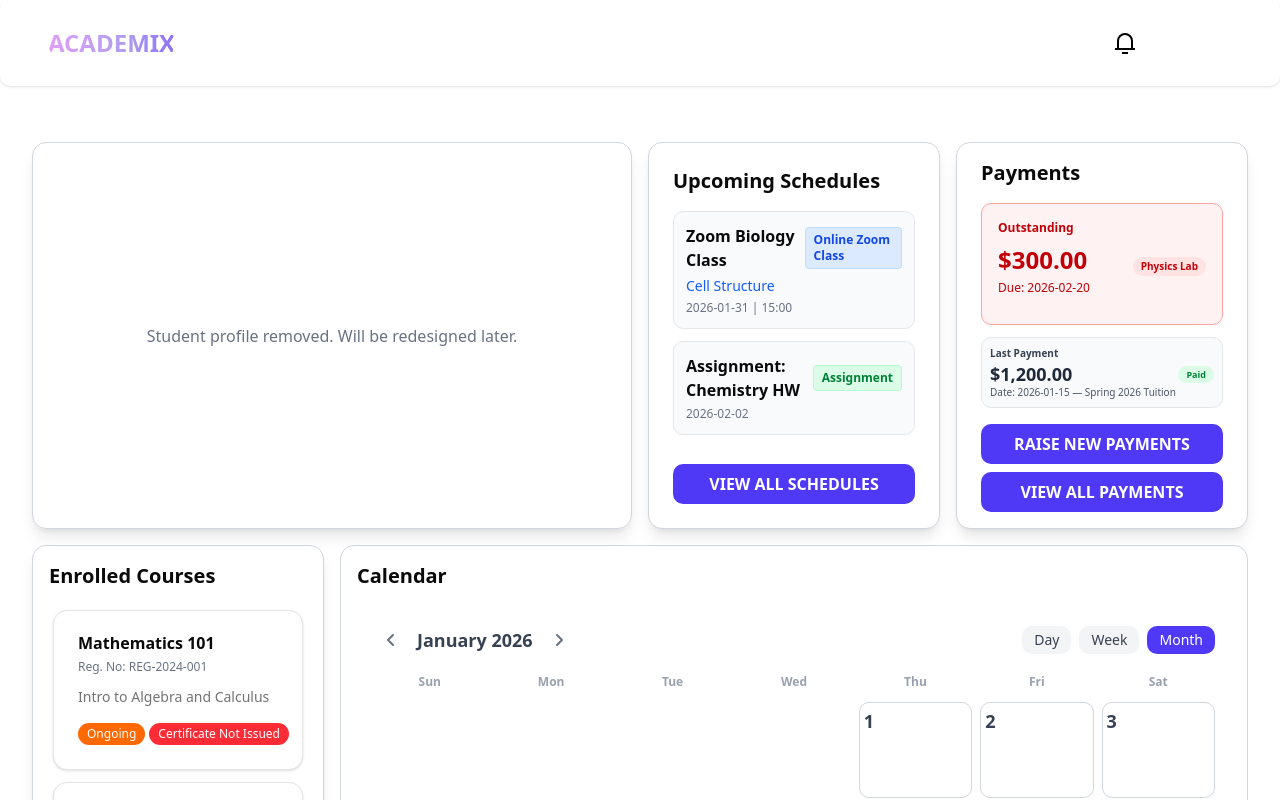
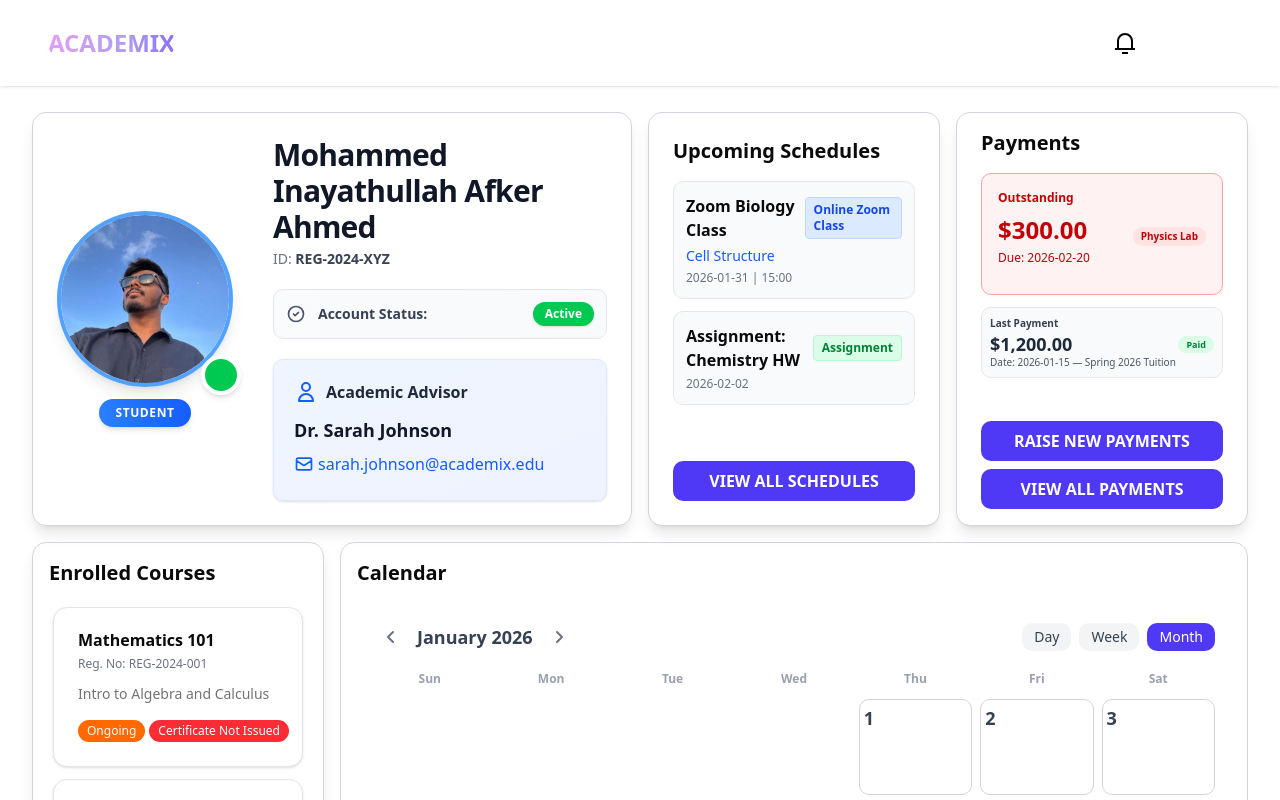
Before and after one commit to imafkerahmed/academix, a Next.js app: page /dashboard/student in a window 1280 px wide. Shown: the top 800 px of the page. Built offline with nearby package versions, Linux system fonts and the light colour scheme; some icons are missing.

Commit message:
initiated student profile

```diff
--- a/src/app/dashboard/student/page.tsx
+++ b/src/app/dashboard/student/page.tsx
@@ -7,6 +7,7 @@ import AccountCircleIcon from "@mui/icons-material/AccountCircle";
 import CourseList from "@/components/CourseList";
 import Calendar from "@/components/Calendar";
 import Section5Schedules from "@/components/Schedules";
+import StudentProfile from "@/components/student-profile";
 import StudentPayment from "@/components/student-payment";
 
 const courses = [
@@ -75,9 +76,9 @@ export default function StudentDashboard() {
   };
 
   return (
-    <div>
+    <div className="min-h-screen pt-20">
       {/* Header */}
-      <header className="flex items-center justify-between px-12 py-4 bg-white shadow mb-6 rounded-lg">
+      <header className="fixed top-0 left-0 right-0 z-50 flex items-center justify-between px-12 py-4 bg-white shadow">
         {/* Left: Title with SplitText */}
         <div className="flex items-center">
           <GradientText className="text-2xl font-bold ml-8">
@@ -125,7 +126,7 @@ export default function StudentDashboard() {
       {drawerVisible && (
         <div
           className={`
-            fixed top-0 right-0 w-full max-w-sm h-full bg-white shadow-lg z-50 flex flex-col border-l border-gray-200
+            fixed top-0 right-0 w-full max-w-sm h-full bg-white shadow-lg z-40 flex flex-col border-l border-gray-200
             transition-transform transition-opacity
             ${
               showNotifications
@@ -154,12 +155,18 @@ export default function StudentDashboard() {
       )}
       {/* Main Grid Layout */}
 
-      <div className="grid gap-4 p-4 sm:p-6 md:p-8 grid-cols-1 grid-rows-none md:grid-cols-4 md:grid-rows-3">
-        {/* Section 1 (student profile removed) */}
-        <div className="border border-gray-300 shadow-lg rounded-xl min-w-0 w-full h-full p-6 flex items-center justify-center col-span-1 md:col-span-2 md:col-start-1 md:row-start-1">
-          <div className="text-center text-gray-500">
-            Student profile removed. Will be redesigned later.
-          </div>
+      <div className="pt-20 grid gap-4 p-4 sm:p-6 md:p-8 grid-cols-1 grid-rows-none md:grid-cols-4 md:grid-rows-3">
+        {/* Section 1: Student Profile */}
+        <div className="border border-gray-300 shadow-lg rounded-xl min-w-0 w-full h-full p-4 md:p-6 col-span-1 md:col-span-2 md:col-start-1 md:row-start-1">
+          <StudentProfile
+            fullName="Mohammed Inayathullah Afker Ahmed"
+            studentId="REG-2024-XYZ"
+            role="STUDENT"
+            avatarUrl="/profile-img.jpg"
+            accountStatus="Active"
+            advisorName="Dr. Sarah Johnson"
+            advisorEmail="sarah.johnson@academix.edu"
+          />
         </div>
         {/* Section 2: Enrolled Courses */}
         <div className="border border-gray-300 shadow-lg rounded-xl min-w-0 w-full h-full p-4 md:row-span-2 md:col-start-1 md:row-start-2 flex flex-col">
--- a/src/components/student-profile.tsx
+++ b/src/components/student-profile.tsx
@@ -1,186 +1,128 @@
+"use client";
+
 import React from "react";
-import Image from "next/image";
 
-const statusColors: Record<string, string> = {
-  Ongoing: "#4F8BFF",
-  Completed: "#4FD18B",
-  "Certificate Issued": "#4FD18B",
-  "Certificate Not Issued": "#F5A623",
-};
+interface StudentProfileProps {
+  fullName: string;
+  studentId: string;
+  role: string;
+  avatarUrl: string;
+  accountStatus: string;
+  advisorName: string;
+  advisorEmail: string;
+}
 
-type Course = {
-  code: string;
-  title: string;
-  status: "Ongoing" | "Completed";
-  certificate: "Issued" | "Not Issued";
-};
+export default function StudentProfile({
+  fullName,
+  studentId,
+  role,
+  avatarUrl,
+  accountStatus,
+  advisorName,
+  advisorEmail,
+}: StudentProfileProps) {
+  return (
+    <div className="flex flex-col md:flex-row gap-8 md:gap-10 items-center">
+      {/* Avatar and Role Badge */}
+      <div className="flex flex-col items-center gap-3 shrink-0">
+        <div className="relative">
+          <img
+            src={avatarUrl}
+            alt={fullName}
+            className="w-28 h-28 md:w-44 md:h-44 rounded-full object-cover border-4 border-blue-400 shadow-lg"
+          />
+          <div className="absolute -bottom-2 -right-2 w-8 h-8 md:w-10 md:h-10 bg-green-500 rounded-full border-4 border-white shadow-md"></div>
+        </div>
+        <span className="px-4 py-1.5 bg-gradient-to-r from-blue-500 to-blue-600 text-white rounded-full text-xs font-bold uppercase tracking-wider shadow-md">
+          {role}
+        </span>
+      </div>
 
-type StudentProfileProps = {
-  name: string;
-  role: string;
-  imageUrl: string;
-  courses: Course[];
-};
+      {/* Details */}
+      <div className="flex flex-col flex-1 gap-5 w-full">
+        {/* Name and ID */}
+        <div className="space-y-1 text-center md:text-left">
+          <h2 className="text-2xl md:text-3xl font-bold text-gray-900 tracking-tight">
+            {fullName}
+          </h2>
+          <p className="text-sm text-gray-500 font-medium">
+            ID: <span className="text-gray-700 font-semibold">{studentId}</span>
+          </p>
+        </div>
 
-const StudentProfile: React.FC<StudentProfileProps> = ({
-  name,
-  role,
-  imageUrl,
-  courses,
-}) => {
-  return (
-    <div
-      style={{
-        display: "flex",
-        flexDirection: "row",
-        alignItems: "stretch",
-        width: "100%",
-        padding: 32,
-        boxSizing: "border-box",
-        margin: "auto",
-        justifyContent: "center",
-        height: "100%",
-      }}
-    >
-      {/* Example: Student image and info */}
-      <div
-        style={{
-          marginRight: 24,
-          display: "flex",
-          flexDirection: "column",
-          alignItems: "center",
-        }}
-      >
-        <Image
-          src={imageUrl}
-          alt={name}
-          width={140}
-          height={140}
-          style={{ borderRadius: "50%" }}
-        />
-        <div
-          style={{
-            fontWeight: 700,
-            fontSize: 28,
-            marginTop: 16,
-            textAlign: "center",
-          }}
-        >
-          {name}
+        {/* Account Status */}
+        <div className="flex items-center gap-3 p-3 bg-gradient-to-r from-gray-50 to-gray-100/50 rounded-lg border border-gray-200">
+          <svg
+            className="w-5 h-5 text-gray-600"
+            fill="none"
+            stroke="currentColor"
+            viewBox="0 0 24 24"
+          >
+            <path
+              strokeLinecap="round"
+              strokeLinejoin="round"
+              strokeWidth={2}
+              d="M9 12l2 2 4-4m6 2a9 9 0 11-18 0 9 9 0 0118 0z"
+            />
+          </svg>
+          <span className="text-sm font-semibold text-gray-700">
+            Account Status:
+          </span>
+          <span
+            className={`ml-auto px-3 py-1 rounded-full text-xs font-bold shadow-sm ${
+              accountStatus === "Active"
+                ? "bg-green-500 text-white"
+                : "bg-red-500 text-white"
+            }`}
+          >
+            {accountStatus}
+          </span>
         </div>
-        <div style={{ color: "#888", fontSize: 16, marginTop: 4 }}>{role}</div>
-      </div>
-      {/* Courses List */}
-      <div
-        style={{
-          flex: 1,
-          maxHeight: 2 * 110 + 12, // 2 cards (110px each) + 12px gap
-          overflowY: "auto",
-        }}
-      >
-        {courses.map((course, idx) => (
-          <div
-            key={course.code}
-            style={{
-              marginBottom: 12,
-              padding: "10px 18px 10px 18px",
-              borderRadius: 16,
-              background: "#F8F8F8",
-              boxShadow: "none",
-              border: "none",
-              minWidth: 0,
-              width: "100s%",
-              boxSizing: "border-box",
-            }}
+
+        {/* Academic Advisor */}
+        <div className="p-3 md:p-5 bg-gradient-to-br from-blue-50 to-indigo-50 rounded-lg border border-blue-100 shadow-sm">
+          <div className="flex items-center gap-2 mb-1.5 md:mb-3">
+            <svg
+              className="w-4 h-4 md:w-6 md:h-6 text-blue-600"
+              fill="none"
+              stroke="currentColor"
+              viewBox="0 0 24 24"
+            >
+              <path
+                strokeLinecap="round"
+                strokeLinejoin="round"
+                strokeWidth={2}
+                d="M16 7a4 4 0 11-8 0 4 4 0 018 0zM12 14a7 7 0 00-7 7h14a7 7 0 00-7-7z"
+              />
+            </svg>
+            <h3 className="text-sm md:text-base font-bold text-gray-800">
+              Academic Advisor
+            </h3>
+          </div>
+          <p className="text-sm md:text-lg font-semibold text-gray-900 mb-0.5 md:mb-2">
+            {advisorName}
+          </p>
+          <a
+            href={`mailto:${advisorEmail}`}
+            className="inline-flex items-center gap-1 text-sm md:text-base text-blue-600 hover:text-blue-700 font-medium hover:underline transition-colors"
           >
-            <div
-              style={{
-                color: "#A3A3A3",
-                fontSize: 13,
-                marginBottom: 2,
-                wordBreak: "break-all",
-                minWidth: 0,
-              }}
+            <svg
+              className="w-4 h-4 md:w-5 md:h-5"
+              fill="none"
+              stroke="currentColor"
+              viewBox="0 0 24 24"
             >
-              {course.code}
-            </div>
-            <div
-              style={{
-                fontWeight: 700,
-                fontSize: 18,
-                color: "#222",
-                marginBottom: 6,
-                wordBreak: "break-word",
-                minWidth: 0,
-                lineHeight: 1.2,
-              }}
-            >
-              {course.title}
-            </div>
-            <div
-              style={{
-                display: "flex",
-                flexWrap: "wrap",
-                gap: 12,
-                marginBottom: 0,
-                alignItems: "center",
-                minWidth: 0,
-                width: "100%",
-                boxSizing: "border-box",
-              }}
-            >
-              <span
-                style={{
-                  background:
-                    course.status === "Ongoing" ? "#4F8CFF" : "#6EE7B7",
-                  color: "#fff",
-                  borderRadius: 12,
-                  padding: "3px 14px",
-                  fontWeight: 600,
-                  fontSize: 14,
-                  minWidth: 70,
-                  textAlign: "center",
-                  display: "inline-block",
-                  whiteSpace: "nowrap",
-                  overflow: "hidden",
-                  textOverflow: "ellipsis",
-                  flexShrink: 0,
-                }}
-              >
-                {course.status === "Ongoing" ? "Ongoing" : "Completed"}
-              </span>
-              <span
-                style={{
-                  background: course.certificate === "Issued" ? "#fff" : "#fff",
-                  color:
-                    course.certificate === "Issued" ? "#34D399" : "#F59E42",
-                  border:
-                    course.certificate === "Issued"
-                      ? "2px solid #34D399"
-                      : "2px solid #F59E42",
-                  borderRadius: 12,
-                  padding: "3px 14px",
-                  fontWeight: 600,
-                  fontSize: 14,
-                  minWidth: 110,
-                  textAlign: "center",
-                  display: "inline-block",
-                  whiteSpace: "nowrap",
-                  overflow: "hidden",
-                  textOverflow: "ellipsis",
-                  flexShrink: 0,
-                }}
-              >
-                {course.certificate === "Issued"
-                  ? "Certificate Issued"
-                  : "Certificate Not Issued"}
-              </span>
-            </div>
-          </div>
-        ))}
+              <path
+                strokeLinecap="round"
+                strokeLinejoin="round"
+                strokeWidth={2}
+                d="M3 8l7.89 5.26a2 2 0 002.22 0L21 8M5 19h14a2 2 0 002-2V7a2 2 0 00-2-2H5a2 2 0 00-2 2v10a2 2 0 002 2z"
+              />
+            </svg>
+            {advisorEmail}
+          </a>
+        </div>
       </div>
     </div>
   );
-};
-
-export default StudentProfile;
+}
```
